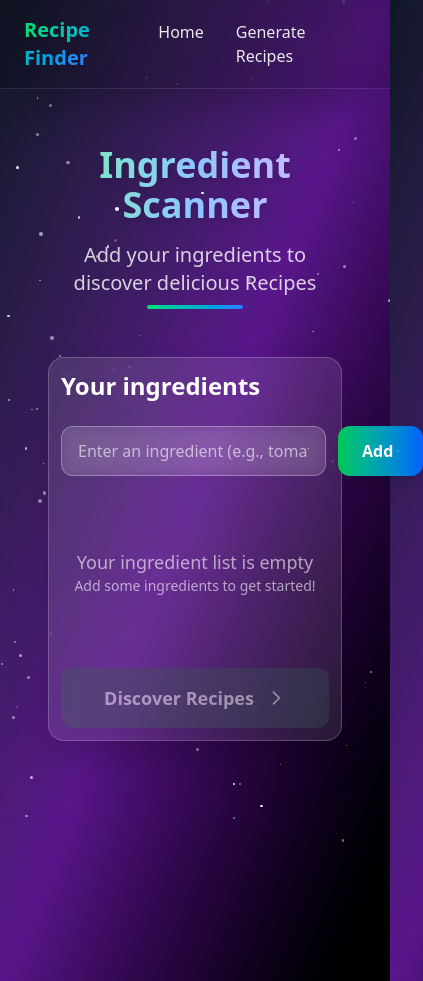
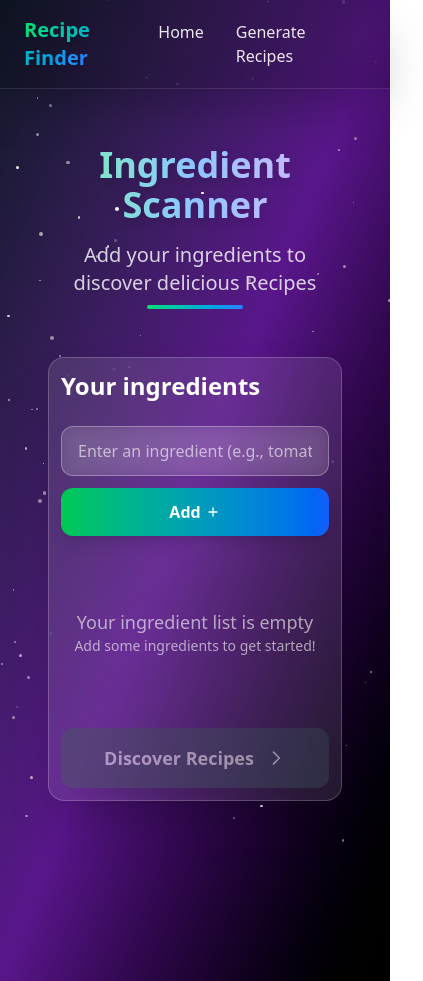
Before and after one commit to saad-NB/recipefinder, a Next.js app: page /generaterecipes in a window 390 px wide. Shown: the whole page, 423 px wide, since content can reach past the window. Built offline with nearby package versions, Linux system fonts and the light colour scheme.

Commit message:
fixed the ui issue on mobile phoes with add ingredients ui

```diff
--- a/src/app/components/pantry.js
+++ b/src/app/components/pantry.js
@@ -67,7 +67,8 @@ export default function Pantry() {
             Your ingredients
           </h2>
 
-          <div className="flex gap-3 mb-6">
+          {/* Updated flex container with responsive classes */}
+          <div className="flex flex-col sm:flex-row gap-3 mb-6">
             <input
               type="text"
               value={input}
@@ -78,11 +79,11 @@ export default function Pantry() {
             />
             <button
               onClick={handleAdd}
-              className="group bg-gradient-to-r from-green-500 to-blue-600 hover:from-green-400 hover:to-blue-500 text-white px-6 py-3 rounded-xl font-semibold transition-all duration-300 hover:scale-105 shadow-lg hover:shadow-green-500/25"
+              className="group bg-gradient-to-r from-green-500 to-blue-600 hover:from-green-400 hover:to-blue-500 text-white px-6 py-3 rounded-xl font-semibold transition-all duration-300 hover:scale-105 shadow-lg hover:shadow-green-500/25 w-full sm:w-auto"
             >
-              <span className="flex items-center gap-1">
+              <span className="flex items-center justify-center gap-1">
                 Add
-                <svg className="w-0.5 h-4 transition-transform duration-300 group-hover:rotate-180" fill="none" stroke="currentColor" viewBox="0 0 24 24">
+                <svg className="w-4 h-4 transition-transform duration-300 group-hover:rotate-180" fill="none" stroke="currentColor" viewBox="0 0 24 24">
                   <path strokeLinecap="round" strokeLinejoin="round" strokeWidth="2" d="M12 6v6m0 0v6m0-6h6m-6 0H6"></path>
                 </svg>
               </span>
```
